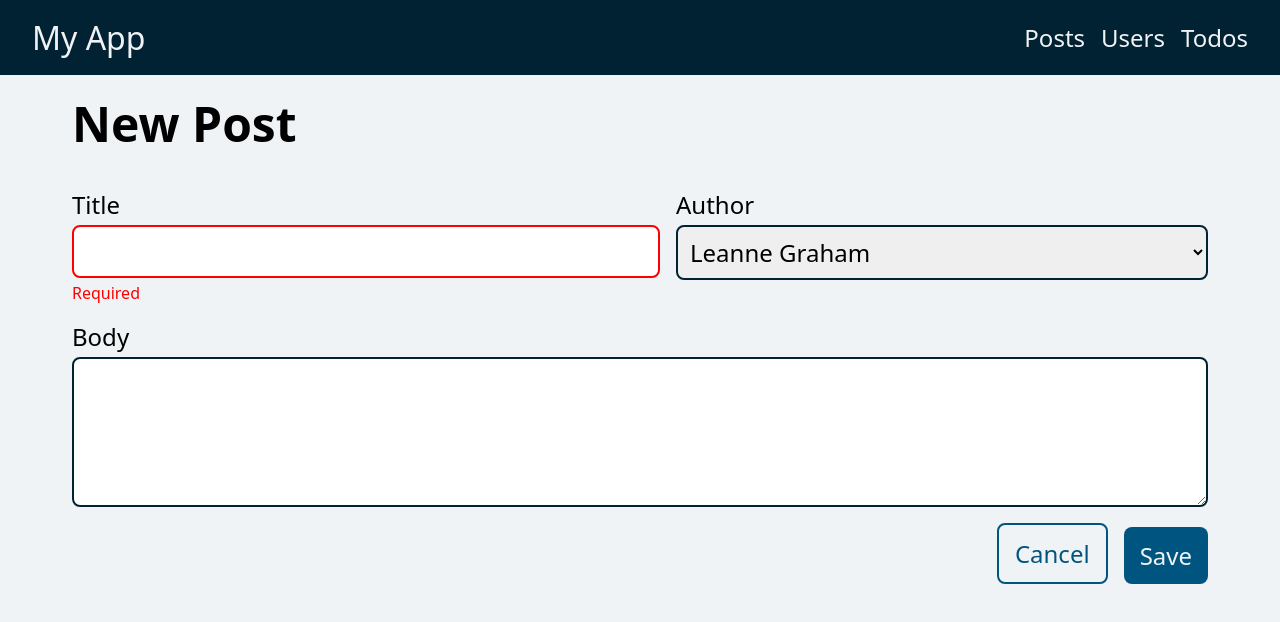
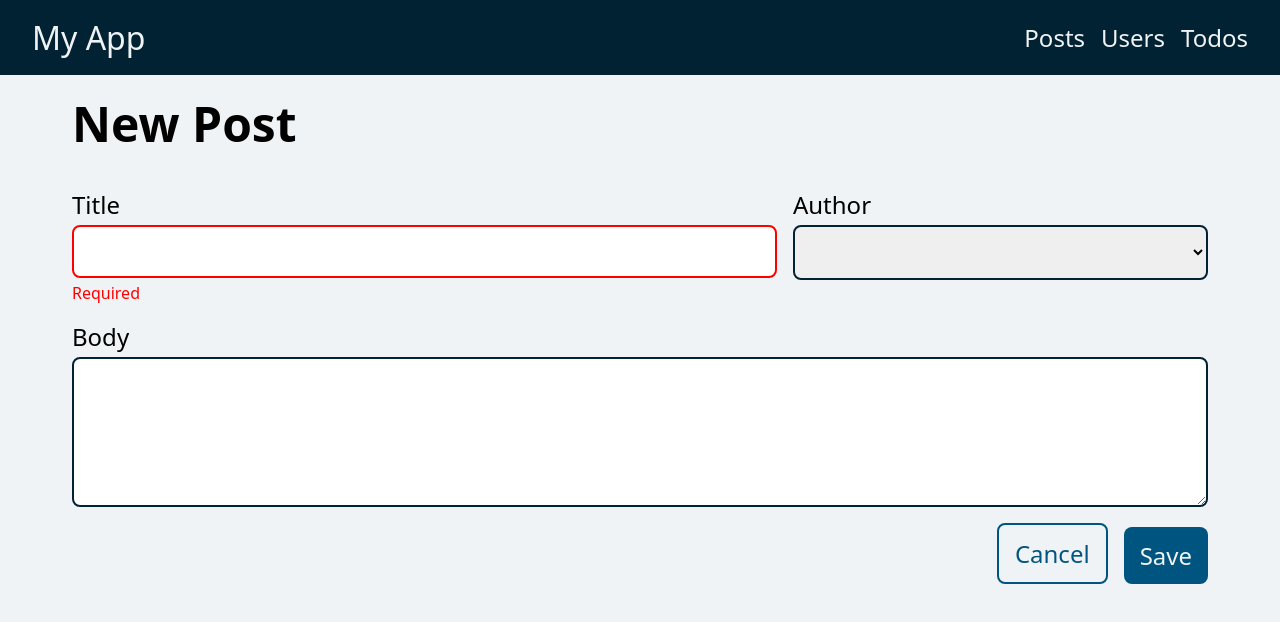
Before and after one commit to rootdown001/blog-project-adv, a React (Vite) app: page /posts/new in a window 1280 px wide. Shown: the top 622 px of the page. Built offline with nearby package versions, Linux system fonts and the light colour scheme.

Commit message:
Add NewPost - Added NewPost, and created loader, and edited router Fix styles.css - Fixed styles by adding flex to page-title

```diff
--- a/src/Pages/NewPost.jsx
+++ b/src/Pages/NewPost.jsx
@@ -1,6 +1,10 @@
-import { Form } from "react-router-dom";
+import { Form, redirect, useLoaderData } from "react-router-dom";
+import { getUsers } from "../api/usersGet";
 
 export default function NewPost() {
+  const users = useLoaderData();
+  console.log("🚀 ~ file: NewPost.jsx:7 ~ NewPost ~ users:", users);
+
   return (
     <>
       <h1 className="page-title">New Post</h1>
@@ -14,16 +18,14 @@ export default function NewPost() {
           <div className="form-group">
             <label htmlFor="userId">Author</label>
             <select name="userId" id="userId">
-              <option value="1">Leanne Graham</option>
-              <option value="2">Ervin Howell</option>
-              <option value="3">Clementine Bauch</option>
-              <option value="4">Patricia Lebsack</option>
-              <option value="5">Chelsey Dietrich</option>
-              <option value="6">Mrs. Dennis Schulist</option>
-              <option value="7">Kurtis Weissnat</option>
-              <option value="8">Nicholas Runolfsdottir V</option>
-              <option value="9">Glenna Reichert</option>
-              <option value="10">Clementina DuBuque</option>
+              {users &&
+                users.map((user) => {
+                  return (
+                    <option key={user.id} value={user.id}>
+                      {user.name}
+                    </option>
+                  );
+                })}
             </select>
           </div>
         </div>
@@ -43,3 +45,30 @@ export default function NewPost() {
     </>
   );
 }
+
+function loader({ request: { signal } }) {
+  return getUsers({ signal });
+}
+
+async function action({ request }) {
+  const formData = await request.formData();
+  const title = await formData.get("title");
+  const userId = await formData.get("userId");
+  const body = await formData.get("body");
+
+  const post = await fetch("http://localhost:3000/posts", {
+    method: "POST",
+    signal: request.signal,
+    headers: { "Content-Type": "application/json" },
+    body: JSON.stringify({ title, userId, body }),
+  }).then((res) => res.json());
+  console.log("🚀 ~ file: router.jsx:64 ~ action: ~ post:", post);
+
+  return redirect("/posts");
+}
+
+export const newRoute = {
+  loader,
+  action,
+  element: <NewPost />,
+};
--- a/src/styles.css
+++ b/src/styles.css
@@ -124,6 +124,7 @@ body {
 }
 
 .page-title {
+  display: flex;
   justify-content: space-between;
   align-items: center;
   margin: 0;
```
